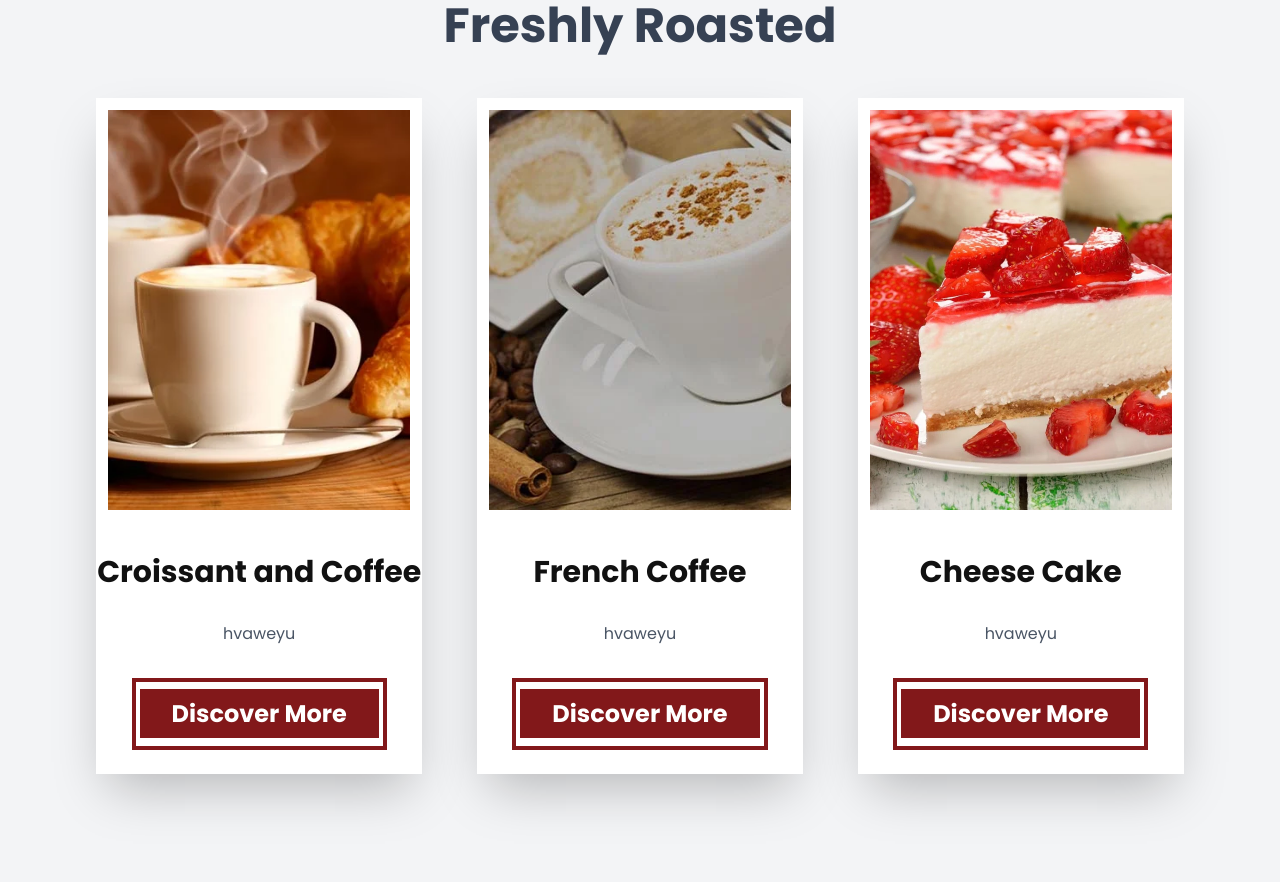
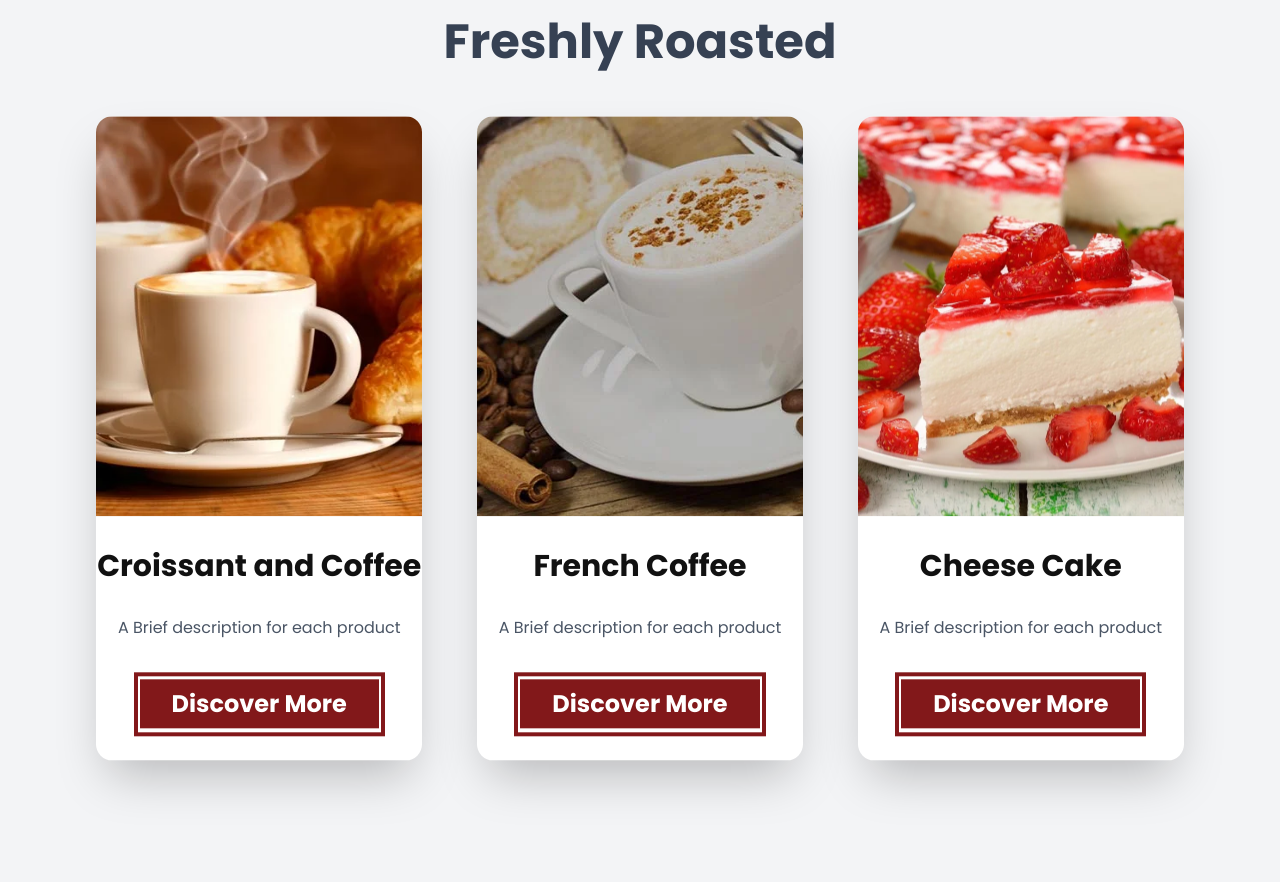
Before and after one commit to MAldeep/Lumin-Cafe, a React (Vite) app: page / in a window 1280 px wide. Shown: the part 1018-1900 px from the top of the page. Built offline with nearby package versions, Linux system fonts and the light colour scheme; a web font is replaced by a local one.

Commit message:
UPDATE : slight animations with seller section

```diff
--- a/src/index.css
+++ b/src/index.css
@@ -24,7 +24,9 @@ html {
   direction: ltr;
   text-align: left;
 }
-
+.scrollbar-hide::-webkit-scrollbar {
+  display: none;
+}
 /* Arabic mode (RTL) */
 html[lang="ar"] {
   font-family: var(--font-ar);
--- a/src/pages/Landing page/Home.tsx
+++ b/src/pages/Landing page/Home.tsx
@@ -4,7 +4,7 @@ import Hero from "./components/Hero";
 import TopSeller from "./components/TopSeller";
 export default function Home() {
   return (
-    <main className="w-full relative">
+    <main className="w-full relative pb-96">
       <img src={hero} className="w-full h-dvh object-cover" />
       {/* The overlay */}
       <div className="w-full h-dvh bg-[rgba(0,0,0,0.7)] absolute inset-0">
--- a/src/pages/Landing page/components/SellerCard.tsx
+++ b/src/pages/Landing page/components/SellerCard.tsx
@@ -1,34 +1,66 @@
 import { useTranslation } from "react-i18next";
 import { Link } from "react-router-dom";
+import { motion } from "framer-motion";
 
 interface Props {
   imgSrc: string;
   text01: string;
   text02: string;
 }
+
 export default function SellerCard({ imgSrc, text01, text02 }: Props) {
   const { t, i18n } = useTranslation();
   const isArabic: boolean = i18n.language === "ar";
+
   return (
-    <div className="w-full lg:w-[30%] shadow-2xl bg-white flex flex-col gap-8 justify-center items-center pb-6 transition-all duration-500 hover:scale-105">
-      <div className="w-full p-3">
-        <img src={imgSrc} className="w-full h-[400px] object-cover" />
+    <motion.div
+      initial={{ opacity: 0, y: 40 }}
+      whileInView={{ opacity: 1, y: 0 }}
+      viewport={{ once: true }}
+      animate={{ y: [0, -5, 0] }}
+      transition={{
+        type: "spring",
+        stiffness: 100,
+        damping: 15,
+        y: { duration: 4, repeat: Infinity, ease: "easeInOut" },
+      }}
+      className="relative w-full lg:w-[30%] shadow-2xl bg-white flex flex-col gap-8 justify-center items-center pb-6 rounded-2xl overflow-hidden cursor-pointer group"
+    >
+      <div className="relative w-full overflow-hidden">
+        <motion.img
+          src={imgSrc}
+          alt={text01}
+          className="w-full h-[400px] object-cover transition-transform duration-700"
+          whileHover={{ scale: 1.1 }}
+        />
+        <div className="absolute inset-0 bg-gradient-to-t from-black/40 to-transparent opacity-0 group-hover:opacity-100 transition-opacity duration-700 pointer-events-none" />
       </div>
-      <p className="text-3xl font-bold">{text01}</p>
-      <p className="text-gray-600">{text02}</p>
 
+      {/* Text */}
+      <motion.p
+        className="text-3xl font-bold"
+        whileHover={{ scale: 1.05 }}
+        transition={{ type: "spring", stiffness: 200, damping: 10 }}
+      >
+        {text01}
+      </motion.p>
+
+      <p className="text-gray-600 text-center px-4">{text02}</p>
+
+      {/* Button */}
       <div
         className={`border-red-900 ${
-          isArabic ? "px-1 py-5" : "px-1 py-4"
-        }  w-fit border-4`}
+          isArabic ? "px-0.5 py-4" : "px-0.5 py-3"
+        } w-fit border-4 relative`}
       >
         <Link
           to={"/menu"}
-          className="w-fit px-8 py-2 text-2xl text-white bg-red-900 hover:bg-red-950 transition-all duration-300 font-bold"
+          className="relative overflow-hidden w-fit px-8 py-2 text-2xl text-white bg-red-900 hover:bg-red-950 transition-all duration-300 font-bold group"
         >
+          <span className="absolute inset-0 bg-white opacity-0 group-hover:opacity-10 transition-opacity duration-500" />
           {t("seller_btn")}
         </Link>
       </div>
-    </div>
+    </motion.div>
   );
 }
--- a/src/pages/Landing page/components/TopSeller.tsx
+++ b/src/pages/Landing page/components/TopSeller.tsx
@@ -21,11 +21,9 @@ export default function TopSeller() {
         </h2>
       </div>
       <div className="w-full px-4 lg:px-24 flex flex-col lg:flex-row justify-between items-center gap-8">
-        <SellerCard imgSrc={coffee01} text01={t("seller_01")} text02="hvaweyu"/>
-        <SellerCard imgSrc={coffee02} text01={t("seller_02")} text02="hvaweyu"/>
-        <SellerCard imgSrc={coffee03} text01={t("seller_03")} text02="hvaweyu"/>
-        {/* <SellerCard/>
-        <SellerCard/> */}
+        <SellerCard imgSrc={coffee01} text01={t("seller_01")} text02="A Brief description for each product"/>
+        <SellerCard imgSrc={coffee02} text01={t("seller_02")} text02="A Brief description for each product"/>
+        <SellerCard imgSrc={coffee03} text01={t("seller_03")} text02="A Brief description for each product"/>
       </div>
     </section>
   );
```
